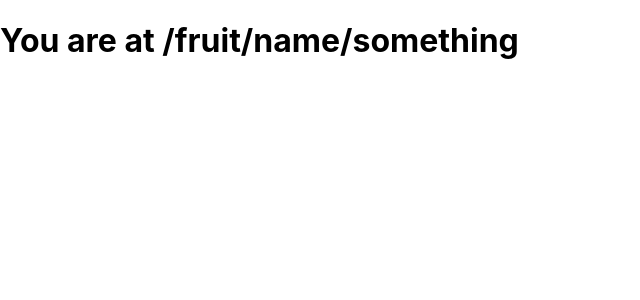
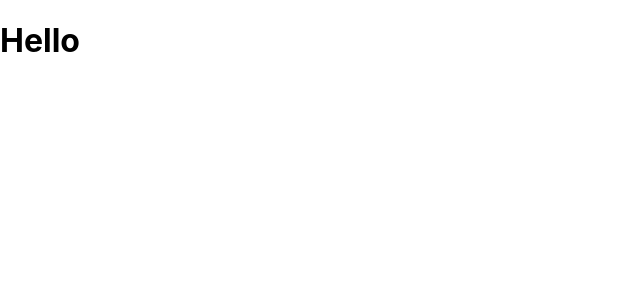
Before and after one commit to chwasiq0569/nextJS, a Next.js app: page /fruit/1/1 in a window 1280 px wide. Shown: the top 300 px of the page, without its empty margins (0-640 px from the left). Built offline with nearby package versions, Linux system fonts and the light colour scheme.

Commit message:
Dynamic Routing 2

```diff
--- /dev/null
+++ b/pages/fruit/[...named].tsx
@@ -0,0 +1,9 @@
+import { useRouter } from 'next/router';
+
+export default () => {
+    const router = useRouter();
+    console.log(router.query.named);
+    return(
+        <h1>Hello </h1>
+    )
+}
--- a/pages/fruit/[name]/[subname].tsx
+++ b/pages/fruit/[name]/[subname].tsx
@@ -1,5 +1,10 @@
+import { route } from 'next/dist/next-server/server/router';
+import { useRouter } from 'next/router';
+
 export default () => {
+    const router = useRouter();
+
     return(
-        <h1>You are at /fruit/name/something</h1>
+        <h1>You are at {router.query.name}/{router.query.subname} </h1>
     )
 }
```
